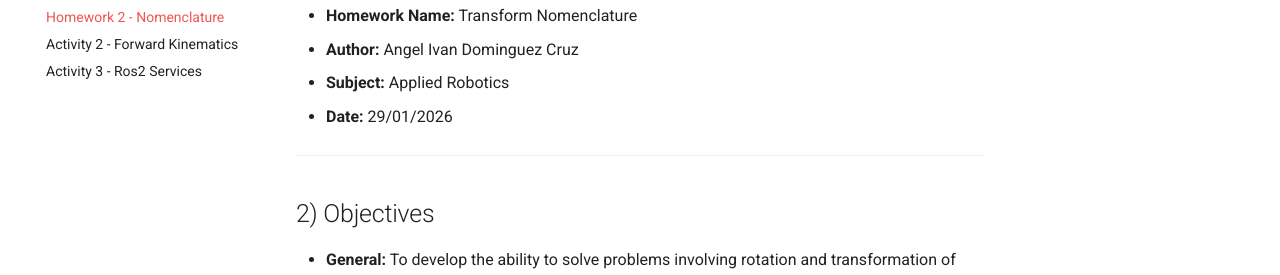
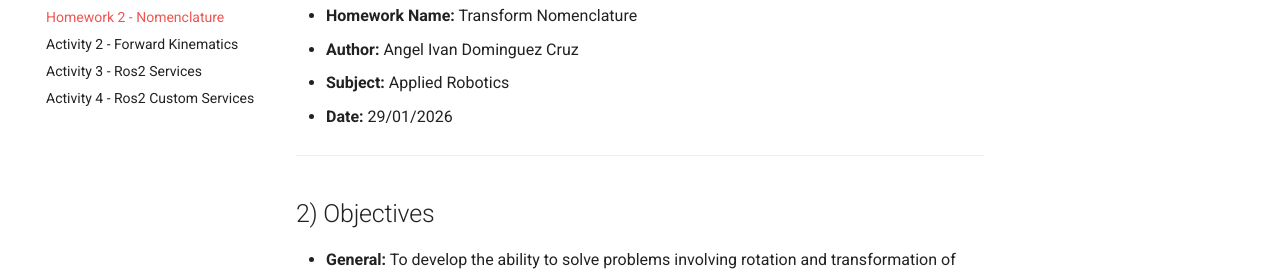
Before and after one commit to AngelDominguezCruz/RoboticaAplicadaAngelDom, an MkDocs documentation site: the page built from docs/hw2_nomenclature.md, in a window 1280 px wide. Shown: the part 319-594 px from the top of the page. Built offline with MkDocs 1.6.1 and Material for MkDocs 9.7.7, drawn with Linux system fonts in a browser that asks for light colours.

Commit message:
Link ros2 custom

```diff
--- a/mkdocs.yml
+++ b/mkdocs.yml
@@ -9,6 +9,7 @@ nav:
   - Homework 2 - Nomenclature: hw2_nomenclature.md
   - Activity 2 - Forward Kinematics: fkmatrix.md
   - Activity 3 - Ros2 Services: activity02_ros2services.md
+  - Activity 4 - Ros2 Custom Services: activity03_ros2custom_services.md
 markdown_extensions:
   - pymdownx.highlight:
       anchor_linenums: true
```
